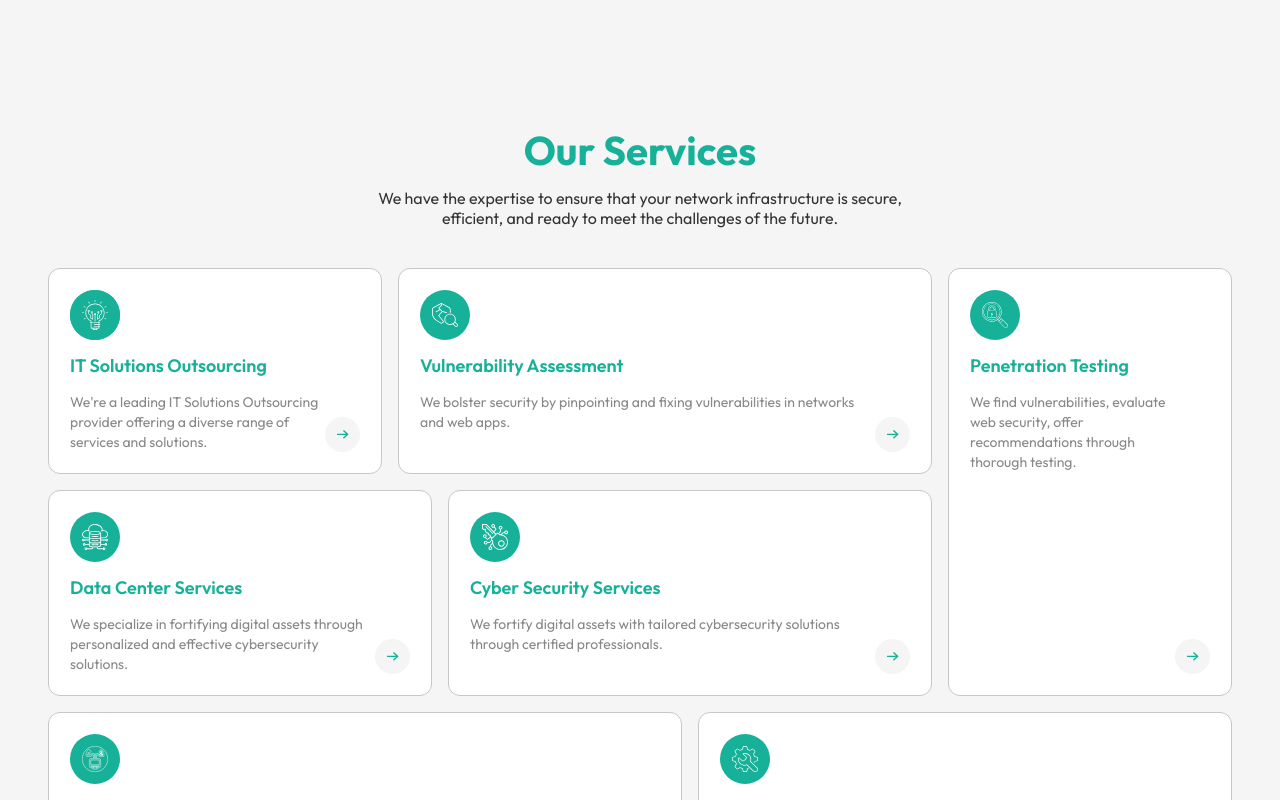
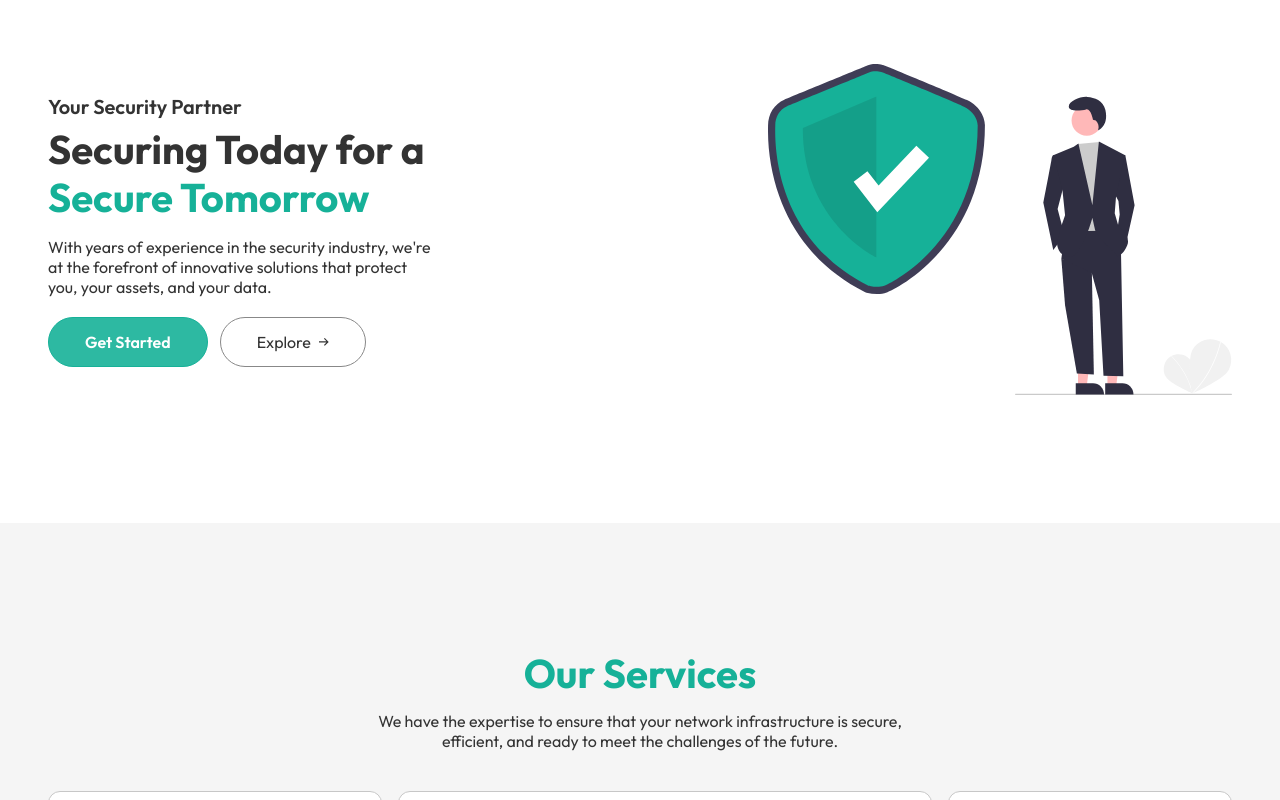
Before and after one commit to developer-256/secureHops-1st, a React (Vite) app: page / in a window 1280 px wide. Shown: the top 800 px of the page. Built offline with nearby package versions, Linux system fonts and the light colour scheme.

Commit message:
main complete

```diff
--- a/src/components/MainImg.tsx
+++ b/src/components/MainImg.tsx
@@ -3,22 +3,30 @@ import exploreArrow from "../assets/svg/exploreArrow.svg";
 
 function MainImg() {
   return (
-    <div className="flex justify-between">
+    <div className="flex items-center justify-between pb-32 pt-16 px-3 md:px-12 ">
       <div>
-        <p>Your Security Partner</p>
-        <h1>Securing Today for a</h1>
-        <h1>Secure Tomorrow</h1>
-        <p className="max-w-[389px]">
+        <p className="text-xl font-semibold text-regularText mb-2">
+          Your Security Partner
+        </p>
+        <h1 className="text-[40px] leading-[40px] font-bold text-regularText mb-2">
+          Securing Today for a
+        </h1>
+        <h1 className="text-[40px] leading-[40px] font-bold text-newGreen">
+          Secure Tomorrow
+        </h1>
+        <p className="max-w-[389px] text-regularText mt-5 leading-5">
           With years of experience in the security industry, we're at the
           forefront of innovative solutions that protect you, your assets, and
           your data.
         </p>
 
-        <div>
-          <button>Get Started</button>
-          <button className="flex items-center gap-2">
+        <div className="flex items-center gap-3 mt-5">
+          <button className="px-9 py-3 bg-BanUndGrdGreen  text-white font-semibold border-[1.5px] border-newGreen rounded-full">
+            Get Started
+          </button>
+          <button className="flex items-center gap-2 px-9 py-3 border-[1.5px] border-newDarkGray text-regularText rounded-full">
             <span>Explore</span>
-            <img className="pt-1" src={exploreArrow} />
+            <img src={exploreArrow} />
           </button>
         </div>
       </div>
--- a/src/components/footer.tsx
+++ b/src/components/footer.tsx
@@ -71,7 +71,7 @@ function Footer() {
         </ul>
       </div>
       <div className="border border-t-regularText mx-3 md:mx-12 "></div>
-      <p className="text-center py-5 text-regularText font-medium">
+      <p className="text-center py-5 text-regularText">
         Copyright © 2024 Securehops | All Right Reserved
       </p>
     </div>
--- a/src/pages/home.tsx
+++ b/src/pages/home.tsx
@@ -1,5 +1,5 @@
 // import Header from "../components/header";
-// import MainImg from "../components/MainImg";
+import MainImg from "../components/MainImg";
 import Grid from "../components/grid";
 import BanUnderGrid from "../components/BanUnderGrid";
 import Footer from "../components/footer";
@@ -8,7 +8,7 @@ function Home() {
   return (
     <div className="bg-white">
       {/* <Header /> */}
-      {/* <MainImg /> */}
+      <MainImg />
       <Grid />
       <BanUnderGrid />
       <Footer />
```
